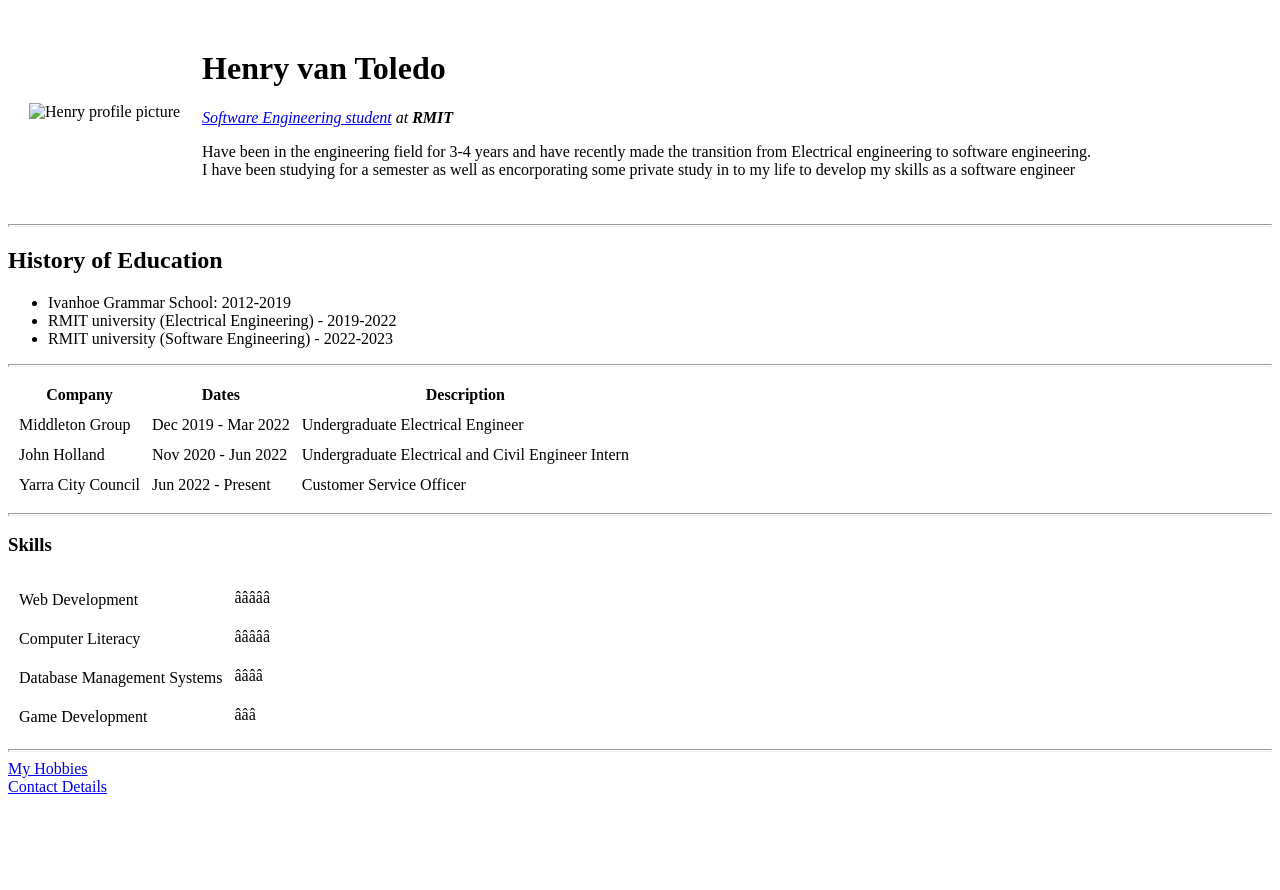
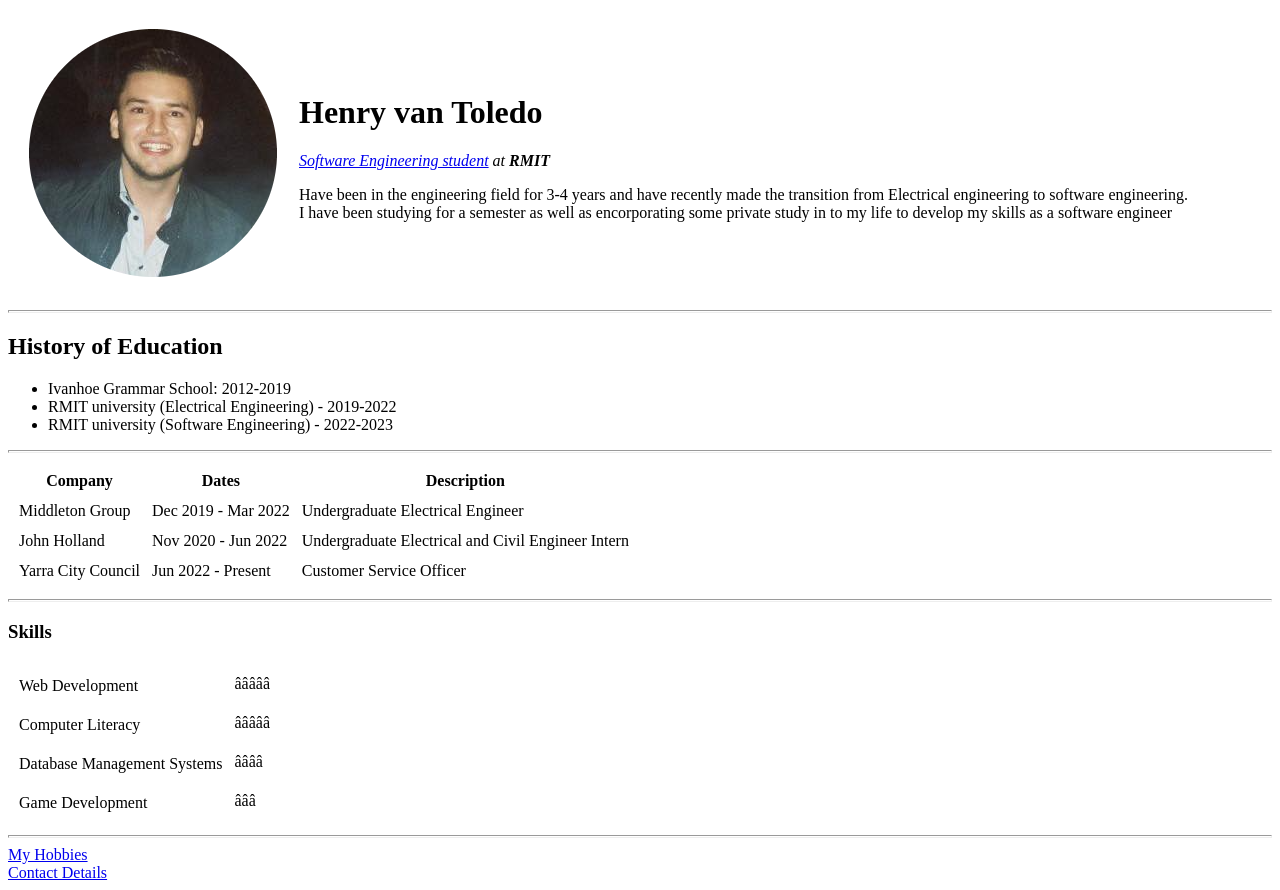
Before and after one commit to hvanto/cv, a plain HTML site: page index.html in a window 1280 px wide. Before the commit the page ends 804 px from the top, so only its background shows below. Drawn offline with Linux system fonts and the light colour scheme; the site is published under a folder, as on GitHub Pages, so addresses that start at the root find nothing.

Commit message:
Editing photo code

```diff
--- a/index.html
+++ b/index.html
@@ -7,7 +7,7 @@
     <body>
         <table cellspacing="20">
             <tr>
-                <td><img src="/images/HenryCircle.png" alt="Henry profile picture"></td>
+                <td><img src="images/HenryCircle.png" alt="Henry profile picture"></td>
                 <td><h1>Henry van Toledo</h1>
                     <p><em><a href="https://www.rmit.edu.au/study-with-us/levels-of-study/undergraduate-study/bachelor-degrees/bachelor-of-software-engineering-bp096">Software Engineering student</a> at <strong>RMIT</strong></em></p>
                     <p>Have been in the engineering field for 3-4 years and have recently made the transition from Electrical engineering to
```
